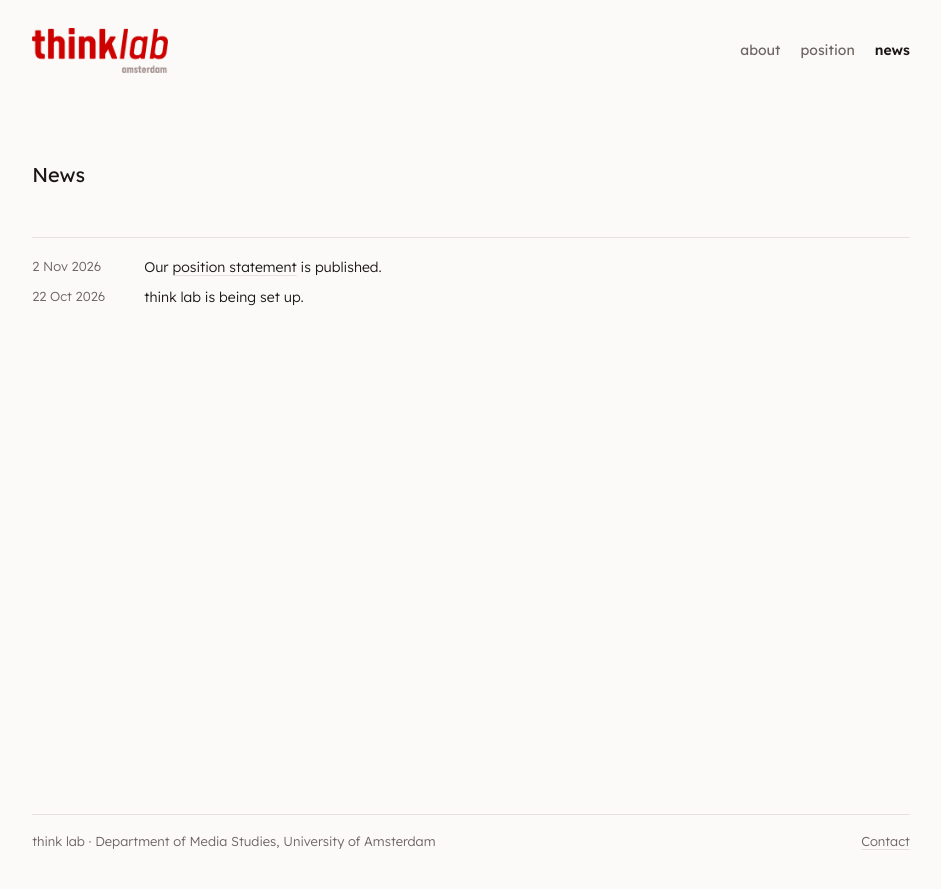
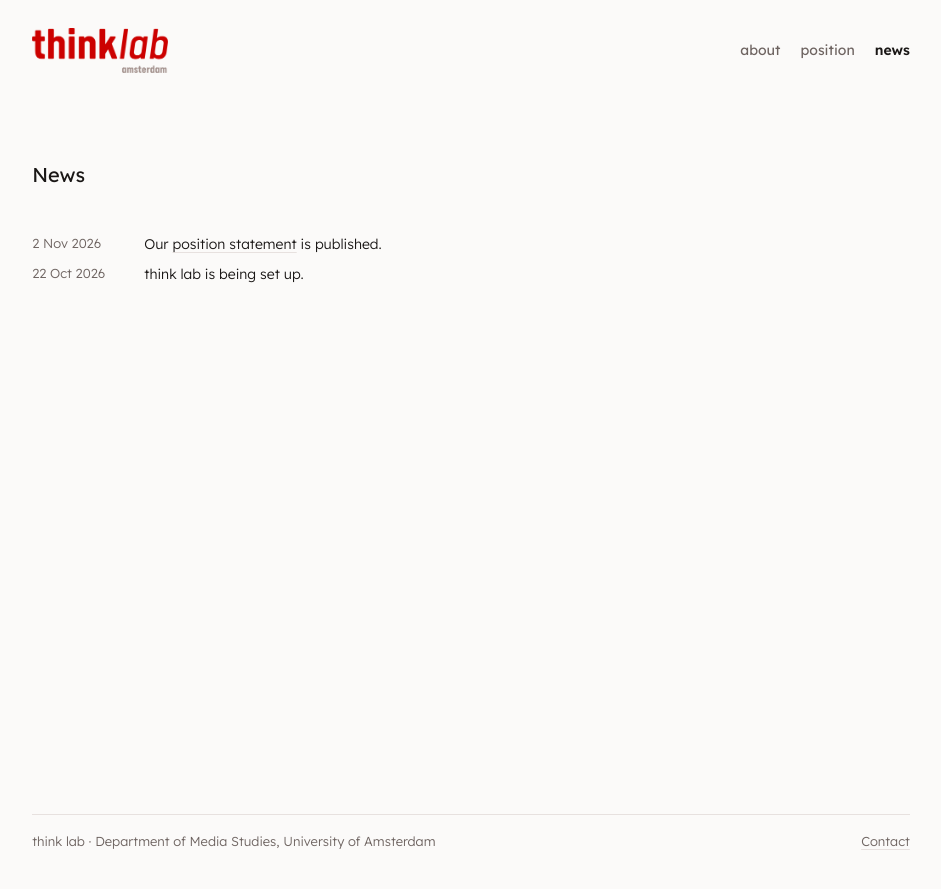
Before and after one commit to HLMQA/think, a Jekyll site: the page built from news/index.md, in a window 1280 px wide. Shown: the top 889 px of the page, without its empty margins (169-1110 px from the left). Built offline with Jekyll 4.4.1, drawn with Linux system fonts in a browser that asks for light colours.

Commit message:
Remove rule above news list
Co-Authored-By: Claude Opus 5.5 <noreply@anthropic.com>
Claude-Session: https://claude.ai/code/session_01TgR6aJ38HLEPLrkB6bpgPr

```diff
--- a/assets/css/site.css
+++ b/assets/css/site.css
@@ -76,7 +76,7 @@ h3 { font-size: var(--s-body); font-weight: 600; line-height: 1.4; }
 /* News */
 .news-item { display: grid; grid-template-columns: 96px minmax(0, 1fr); gap: 16px; padding-block: 4px; font-size: var(--s-body); font-weight: 300; }
 .news-item time { font-size: var(--s-small); color: var(--muted); padding-top: 0; font-variant-numeric: tabular-nums; }
-.news-list { border-top: 1px solid var(--rule); padding-top: 14px; }
+.news-list { margin-top: -8px; }
 
 /* Publications */
 .pubs { list-style: none; padding: 0; margin: 0; border-top: 1px solid var(--rule); }
```
